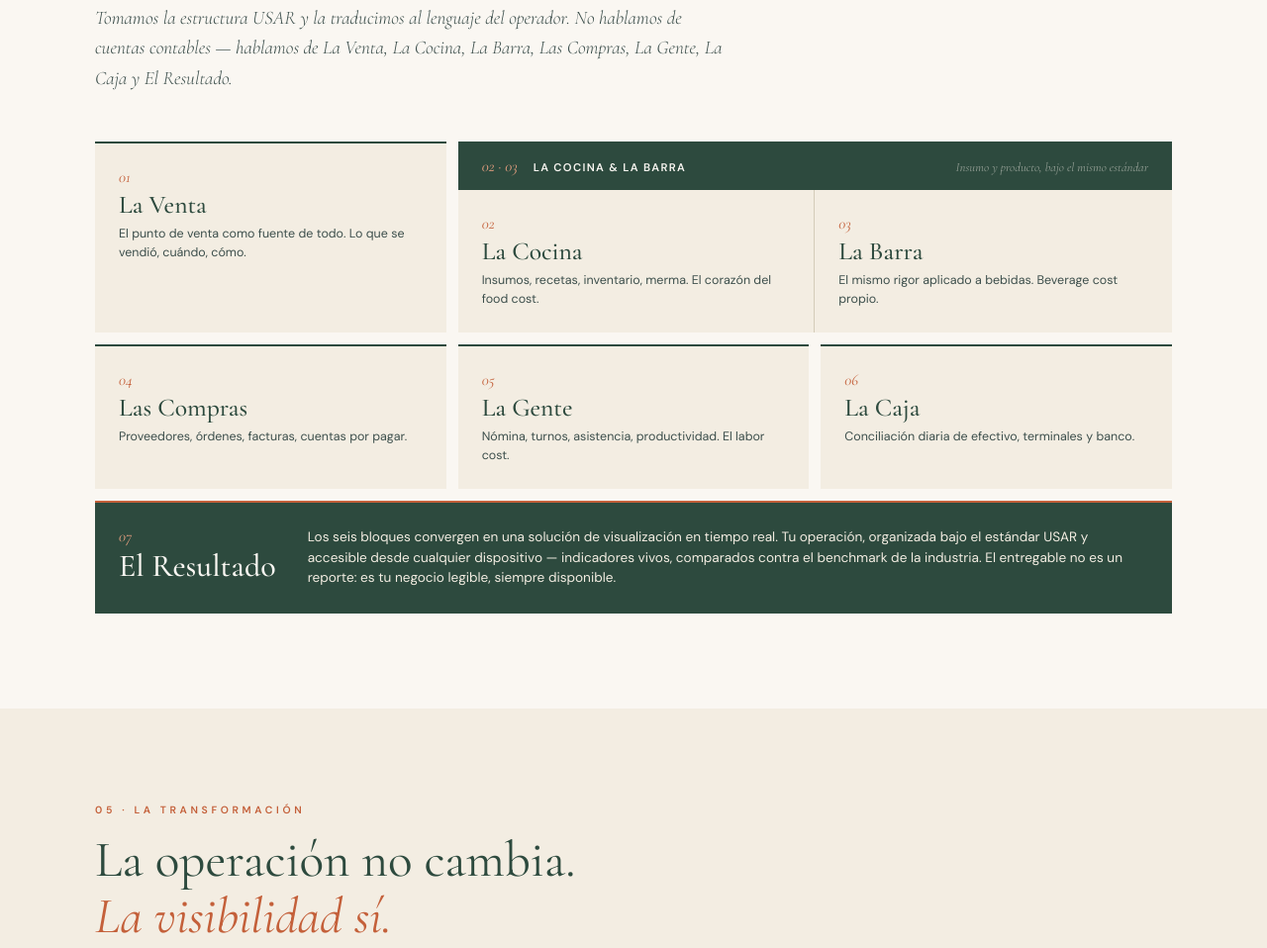
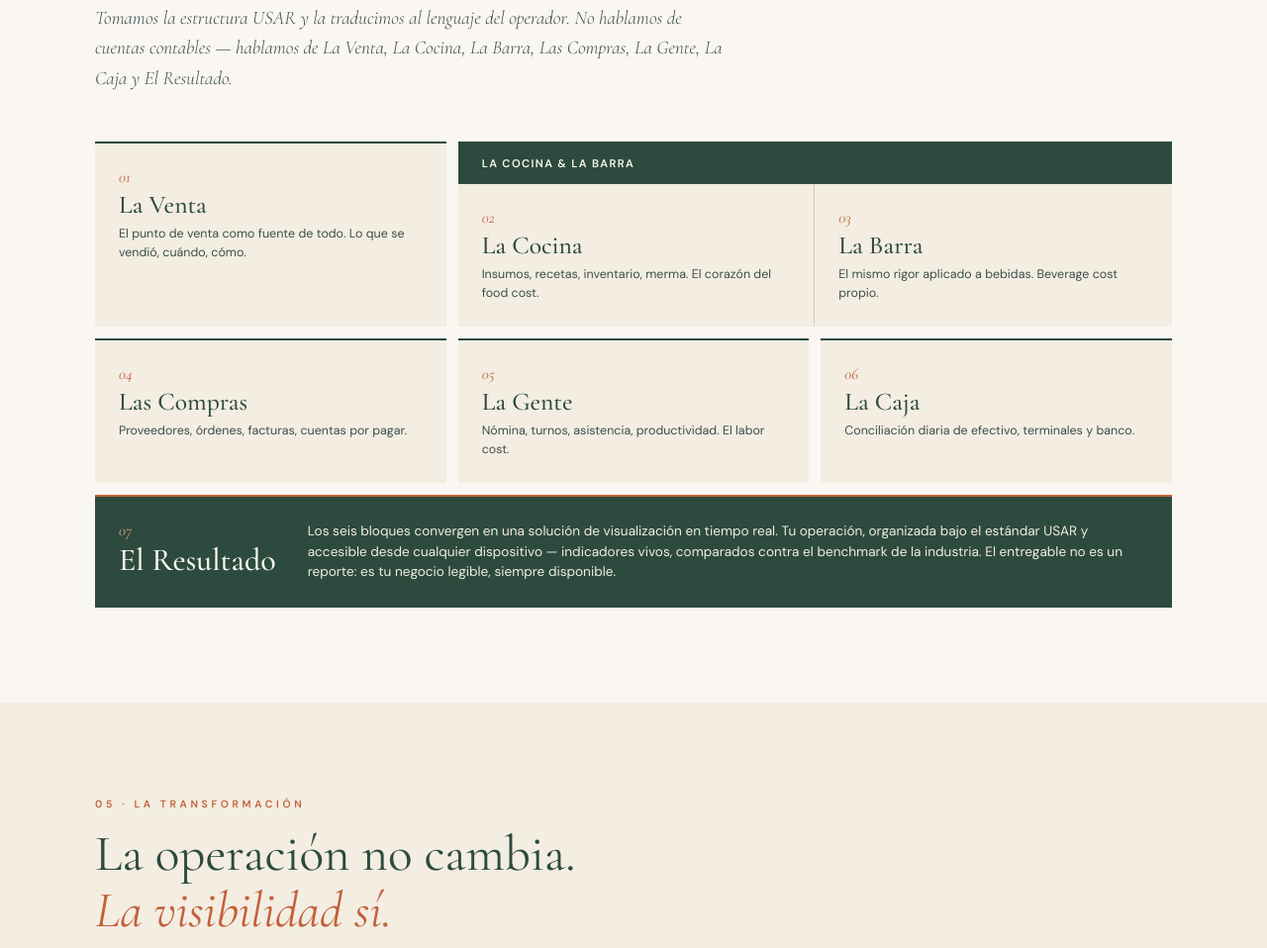
Before and after one commit to 0dataDesk/jorgeramirez, a plain HTML site: page restaurantes.html in a window 1280 px wide. Shown: the part 3765-4723 px from the top of the page at 99% size. Drawn offline with nearby package versions, Linux system fonts and the light colour scheme.

Commit message:
Simplify Cocina+Barra header: title only, no numbers or subtitle
Co-Authored-By: Claude Sonnet 4.6 <noreply@anthropic.com>

```diff
--- a/restaurantes.html
+++ b/restaurantes.html
@@ -866,9 +866,7 @@
       </div>
       <div class="bloque-par">
         <div class="bloque-par-header">
-          <span class="bloque-par-header-num">02 · 03</span>
           <span class="bloque-par-header-title">La Cocina & La Barra</span>
-          <span class="bloque-par-header-note">Insumo y producto, bajo el mismo estándar</span>
         </div>
         <div class="bloque-par-body">
           <div class="bloque-sub">
```
